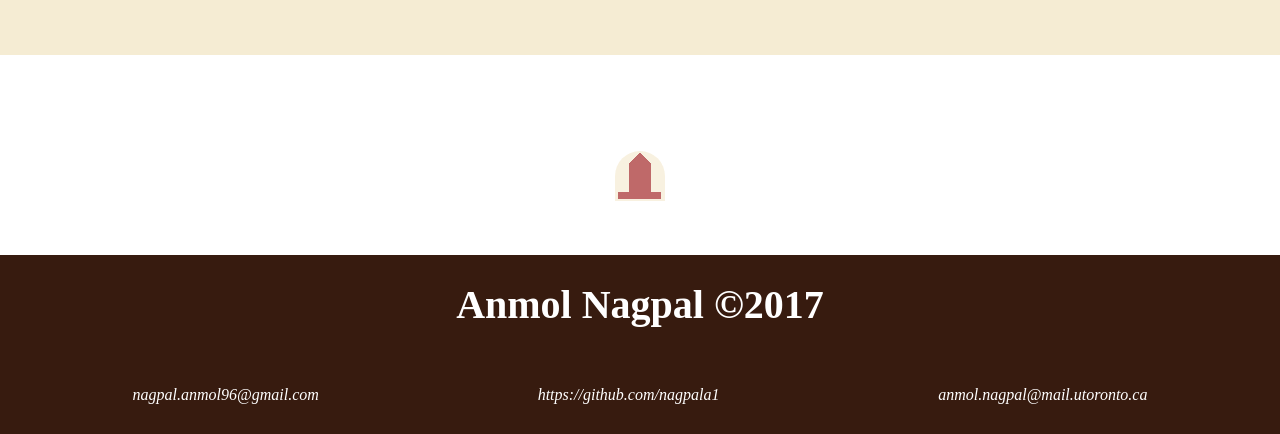
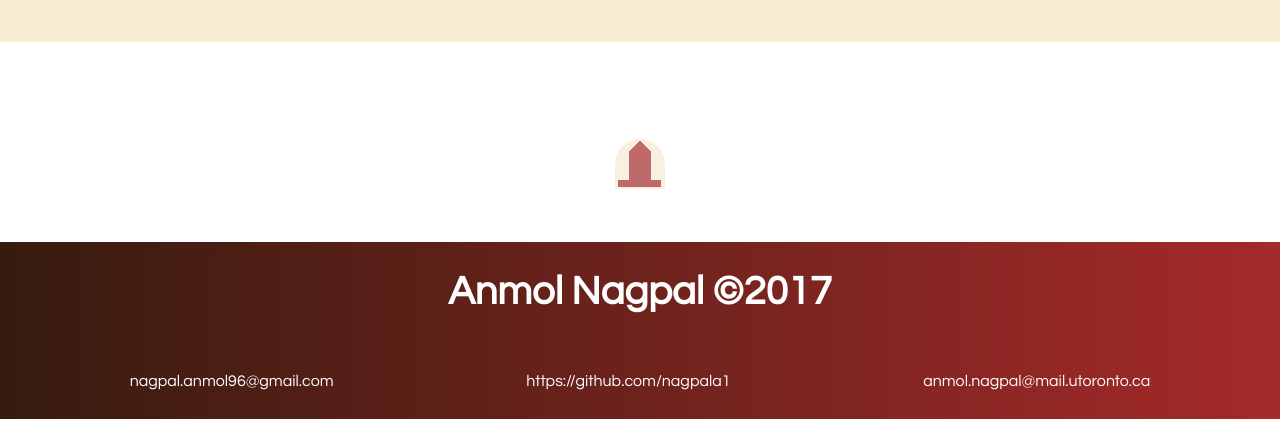
Before and after one commit to nagpala1/NBABlog, a plain HTML site: page index.html in a window 1280 px wide. Shown: the part 766-1200 px from the top of the page. Drawn offline with Linux system fonts and the light colour scheme.

Commit message:
added gradient backgrounds and new favicon logo

```diff
--- a/Index.css
+++ b/Index.css
@@ -1,7 +1,7 @@
 *{
     margin:0;
     padding:0;
-    font-family: Serif;
+    font-family: "Century Gothic", Tahoma, Serif, "Times New Roman";
 }
 
 #navigation{
@@ -91,7 +91,7 @@
 }
 
 h2{
-    background-color: rgb(55, 27, 15);
+    background: linear-gradient(-90deg, brown, rgb(55, 27, 15));
     text-align:center;
     line-height:100px;
     color:white;
@@ -400,11 +400,13 @@ li.theitem:hover{
 footer{
     position:relative;
     background-color: rgb(55, 27, 15);
+    background: linear-gradient(-90deg, brown, rgb(55, 27, 15));
 }
 
 footer > h2{
     border:0;
     background-color: rgb(55, 27, 15);
+    background: linear-gradient(-90deg, brown, rgb(55, 27, 15));
 }
 
 footer > ul{
@@ -414,9 +416,8 @@ footer > ul{
 footer > ul > li{
     position:relative;
     display:inline-block;
-    margin:2% 8%;
+    margin:2% 7%;
     color:white;
-    font-style:italic;
 }
 
 footer > ul > li > .fill2{
@@ -424,7 +425,7 @@ footer > ul > li > .fill2{
     width:100%;
     height:100%;
     border-radius:5px;
-    background-color:rgb(255, 69, 0);
+    background-color: rgb(142, 66, 65);
     top:0;
     opacity:0;
 }
```
Also changed, not shown: favicon.ico.
